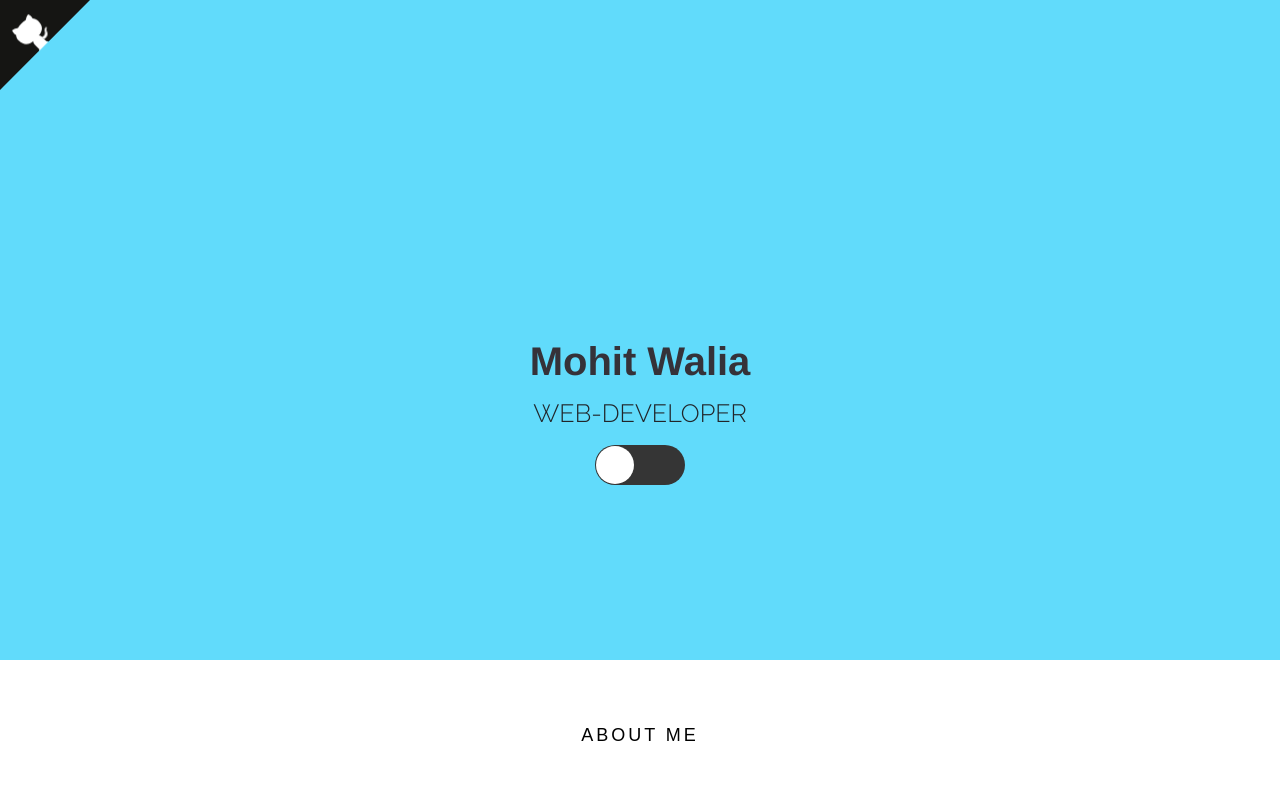
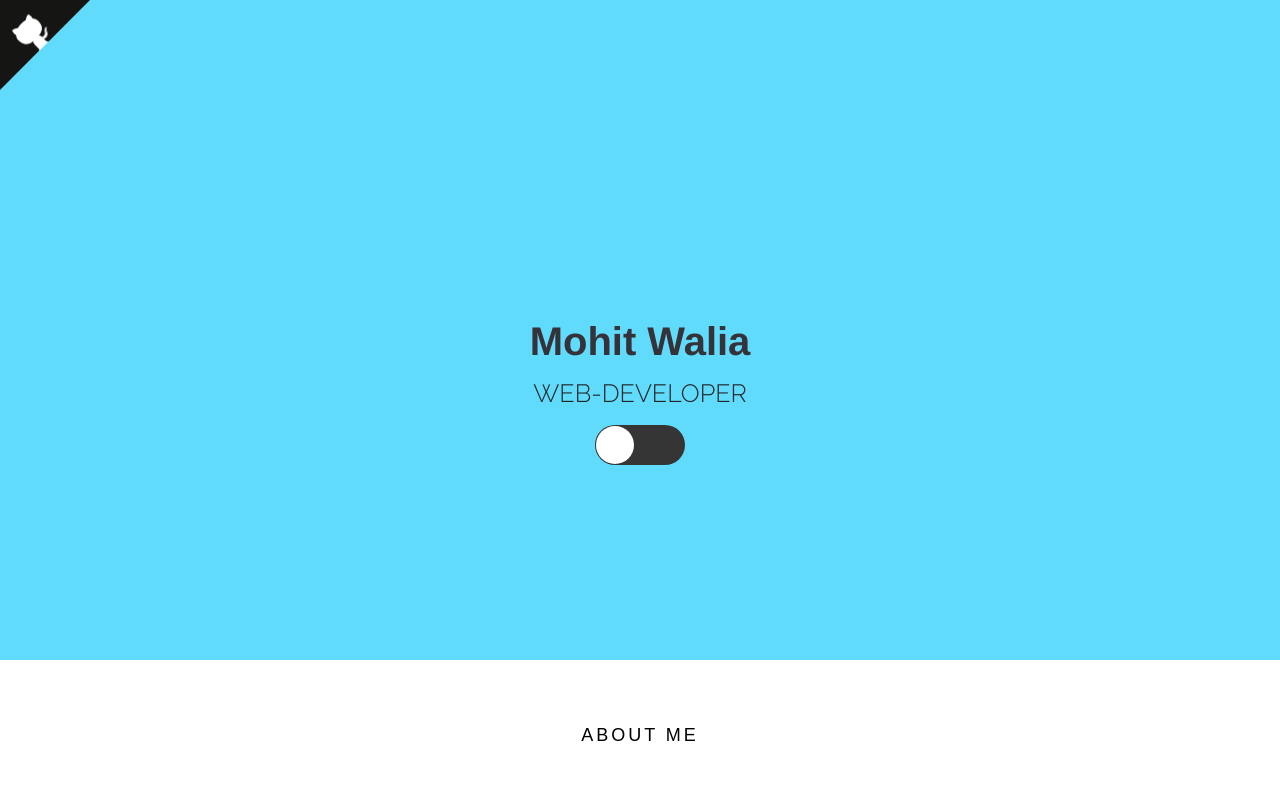
Before and after one commit to Iammohitwalia/Portfolio, a React (Create React App) app: page / in a window 1280 px wide. Shown: the top 800 px of the page. Built offline with nearby package versions, Linux system fonts and the light colour scheme; some icons are missing.

Commit message:
new changes

```diff
--- a/src/App.scss
+++ b/src/App.scss
@@ -47,7 +47,7 @@ header {
 	-o-background-size: cover;
 	background-size: cover;
 	padding-top: 150px;
-	padding-bottom: 0;
+	padding-bottom: 40px;
 }
 
 .language-icon {
```
